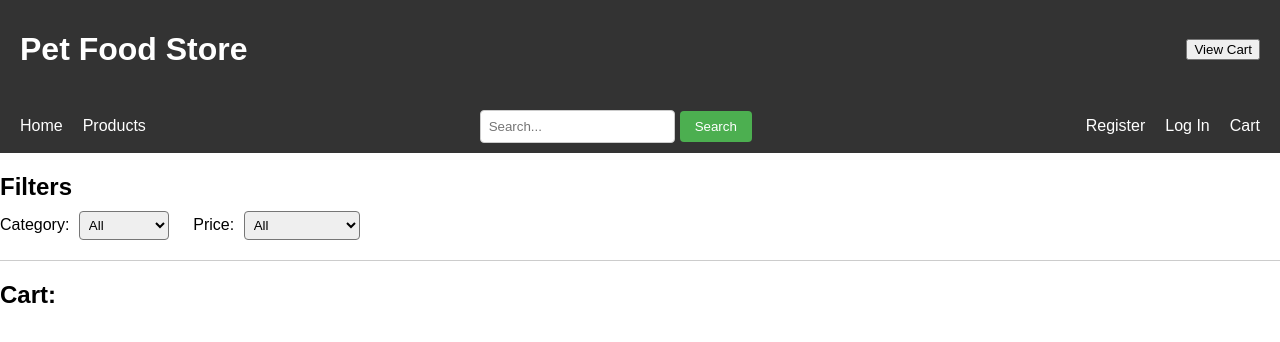
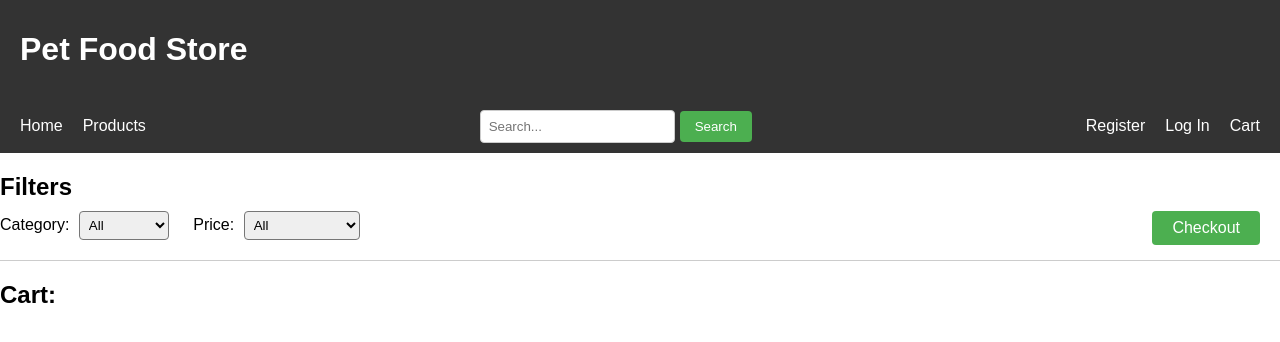
Before and after one commit to DUva98/IT310-Project, a plain HTML site: page website/cart.html in a window 1280 px wide. Drawn offline with Linux system fonts and the light colour scheme.

Commit message:
Added checkout button
- added checkout button to cart.html
- updated style.css for checkout button

```diff
--- a/website/cart.html
+++ b/website/cart.html
@@ -9,7 +9,6 @@
 <body>
     <header>
         <h1>Pet Food Store</h1>
-        <button id="viewCartBtn">View Cart</button>
     </header>
 
 	<nav>
@@ -59,6 +58,9 @@
 				<option value="100-200">$100 to $200</option>
             </select>
         </div>
+
+		<a href="checkout.html" class="checkout-button">Checkout</a>
+
     </section>
 	<h2>Cart:</h2>
 
--- a/website/styles.css
+++ b/website/styles.css
@@ -236,3 +236,21 @@ nav {
 .addToCartBtn:hover {
     background-color: #45a049;
 }
+
+.checkout-button {
+            float: right;
+			display: inline-block;
+			padding: 8px 20px;
+			margin-right: 20px;
+			background-color: #4CAF50;
+			color: white;
+			text-align: center;
+            text-decoration: none;
+            border: none;
+            border-radius: 4px;
+            cursor: pointer;
+}
+
+.checkout-button:hover {
+            background-color: #45a049;
+        }
```
